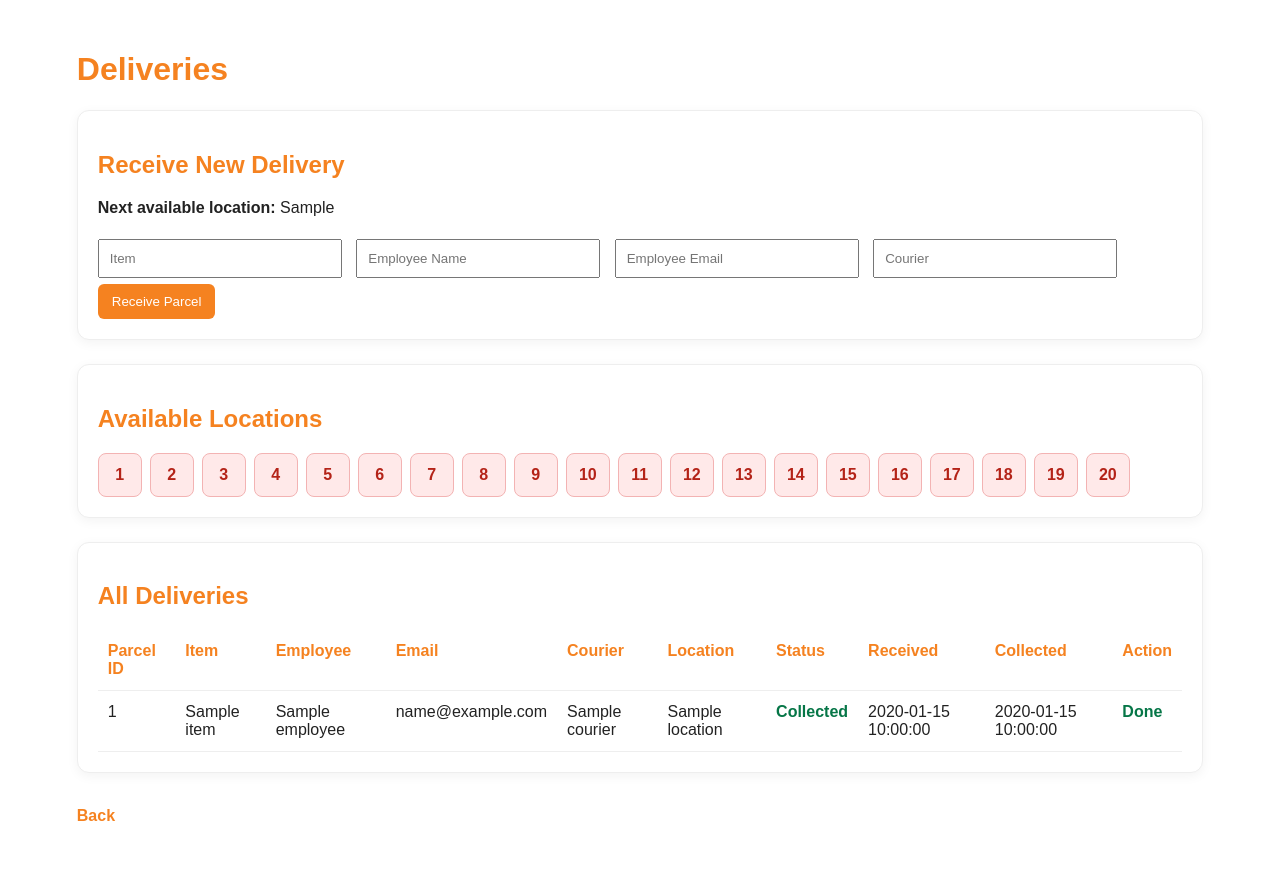
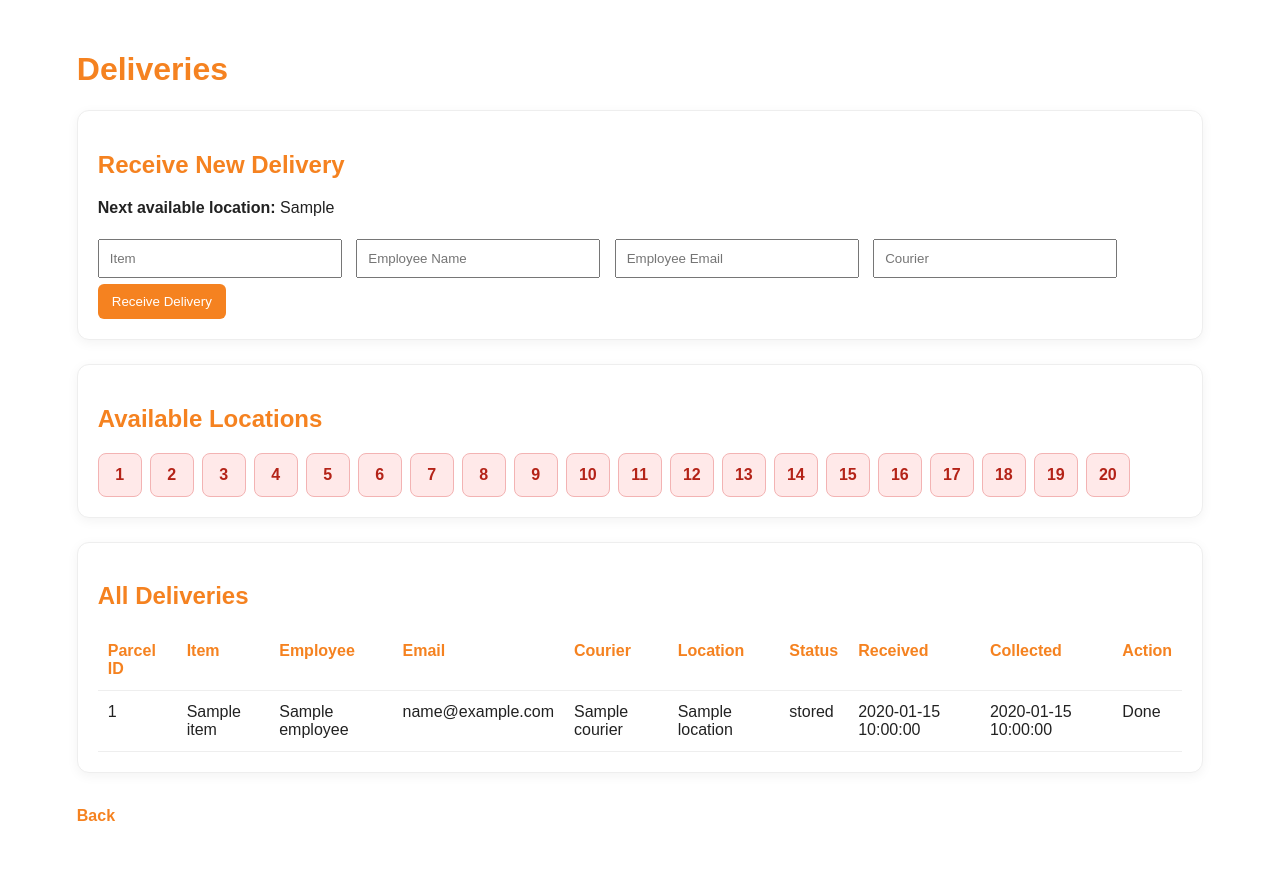
Before and after one commit to amberg710/visitor_delivery_demo-, a Flask app: template templates/deliveries.html in a window 1280 px wide. Run offline with Flask 3, Linux system fonts and the light colour scheme; the template is opened without the code that fills it: most values are stand-ins (such as "Sample title", 1, 10 or a date in 2020); parts of the project's set-up code (start-up, migrations or seed data) failed here and were passed over.

Commit message:
Update deliveries.html

```diff
--- a/templates/deliveries.html
+++ b/templates/deliveries.html
@@ -18,12 +18,12 @@
             <p><strong>No free locations available.</strong></p>
         {% endif %}
 
-        <form action="/receive_delivery" method="POST" class="form-grid">
+        <form action="/log_delivery" method="POST" class="form-grid">
             <input name="item" placeholder="Item" required>
             <input name="employee" placeholder="Employee Name" required>
             <input name="email" placeholder="Employee Email" required>
             <input name="courier" placeholder="Courier" required>
-            <button type="submit" {% if not free_location %}disabled{% endif %}>Receive Parcel</button>
+            <button type="submit" {% if not free_location %}disabled{% endif %}>Receive Delivery</button>
         </form>
     </div>
 
@@ -65,13 +65,7 @@
                 <td>{{ d["Email"] }}</td>
                 <td>{{ d["Courier"] }}</td>
                 <td>{{ d["Location"] }}</td>
-                <td>
-                    {% if d["Status"] == "Stored" %}
-                        <span class="status stored">Stored</span>
-                    {% else %}
-                        <span class="status collected">Collected</span>
-                    {% endif %}
-                </td>
+                <td>{{ d["Status"] }}</td>
                 <td>{{ d["ReceivedTime"] }}</td>
                 <td>{{ d["CollectedTime"] }}</td>
                 <td>
@@ -81,7 +75,7 @@
                         <button type="submit">Collected</button>
                     </form>
                     {% else %}
-                    <span class="done">Done</span>
+                    Done
                     {% endif %}
                 </td>
             </tr>
```
